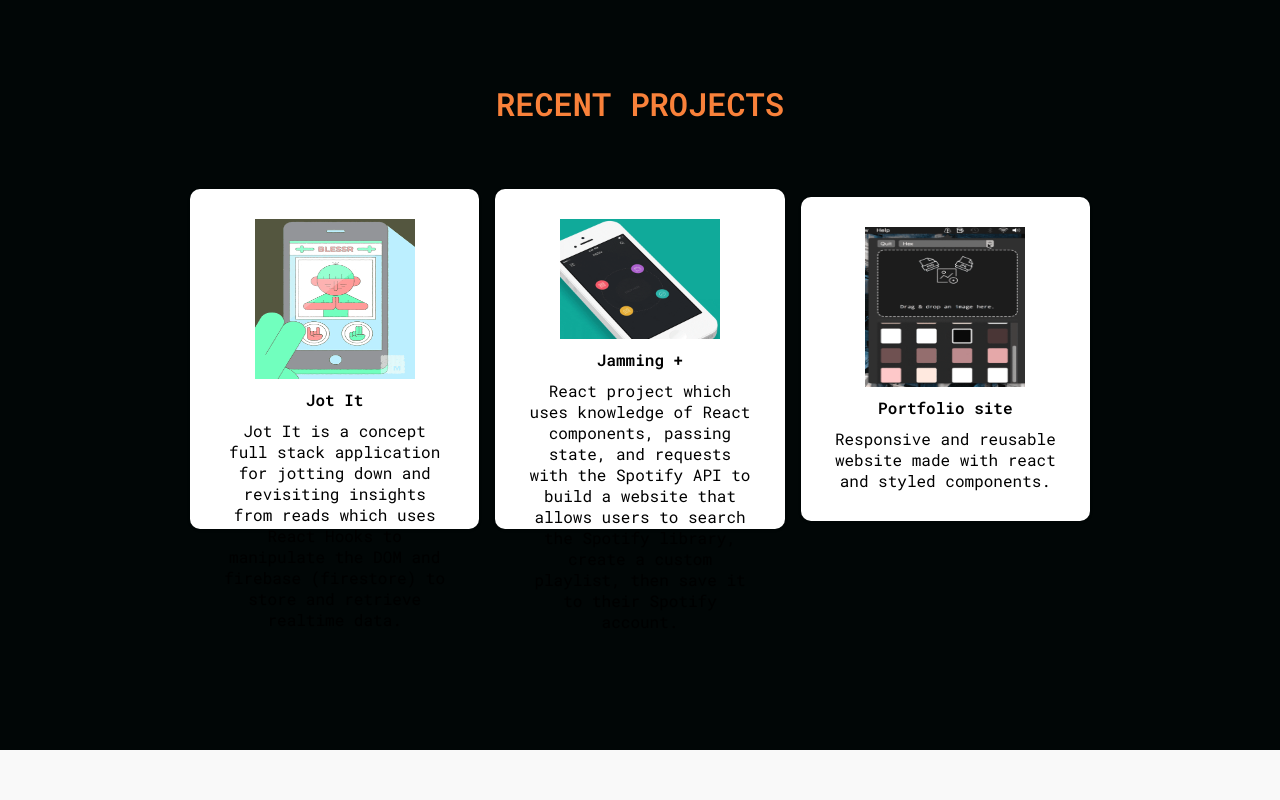
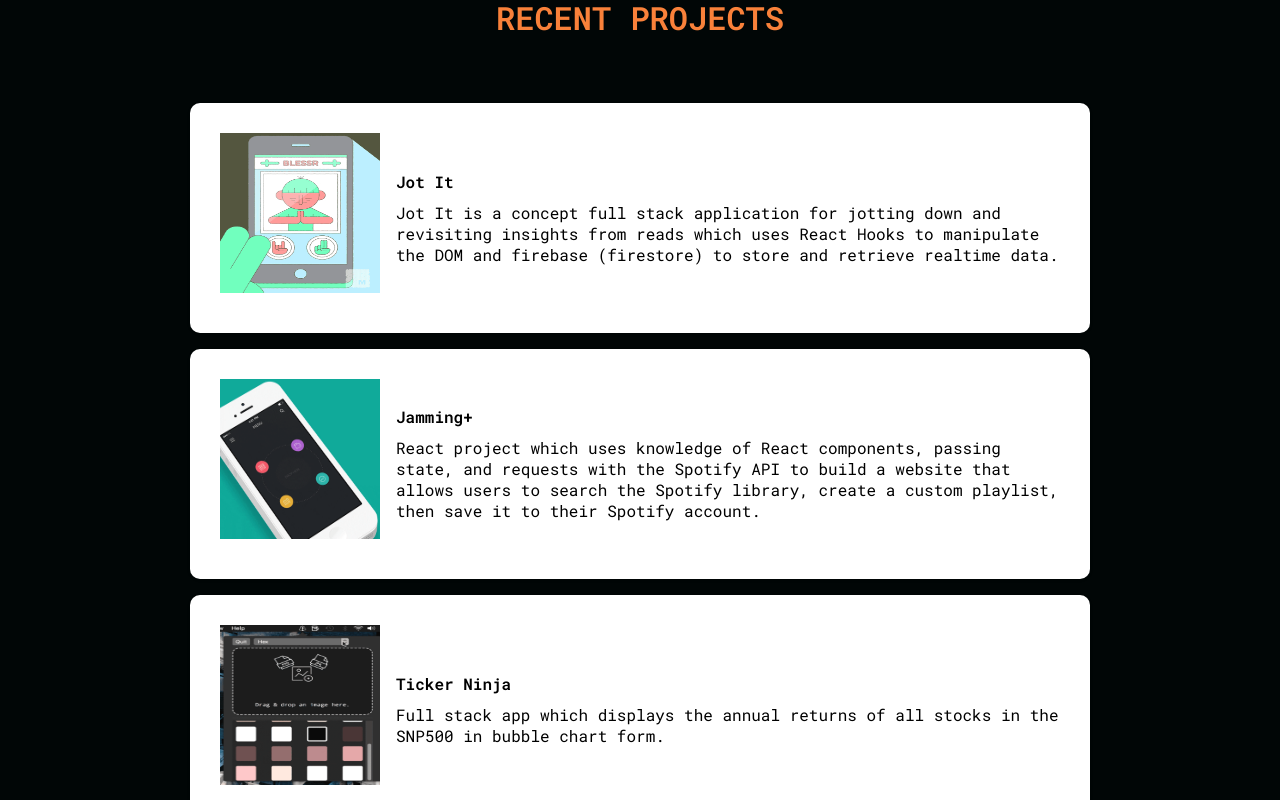
Before and after one commit to awalemandi/portfolio-site, a React (Create React App) app: page / in a window 1280 px wide. Shown: the part 2880-3680 px from the top of the page. Built offline with nearby package versions, Linux system fonts and the light colour scheme.

Commit message:
Converted project cards to rows

```diff
--- a/src/components/InfoSection/Data.js
+++ b/src/components/InfoSection/Data.js
@@ -18,7 +18,7 @@
         I'm super passionate about most topics in the domain of science, technology, business and finance. I like to see myself as a perpetual learner with an obsessive need to improve and the discipline to follow through.
     `,
     thirdParagraph: `
-        When I am free, I like to read, make coffee with my aeropress, cook and eat delicious food, bake artisan bread, play boardgames or learn something new.
+        When I'm free, I like to read, brew coffee with my aeropress, cook (& eat) delicious food, bake artisan bread, play boardgames or learn something new.
         Click below to see what I've been learning recently (in addition to juggling).
     `,
     buttonLabel: 'See skills',
--- a/src/components/Projects/ProjectElements.js
+++ b/src/components/Projects/ProjectElements.js
@@ -1,7 +1,7 @@
 import styled from 'styled-components';
 
 export const ProjectsContainer = styled.div`
-    height: 890px;
+    height: 1100px;
     display: flex;
     flex-direction: column;
     justify-content: center;
@@ -23,13 +23,13 @@
     max-width: 1000px;
     margin: 0 auto;
     display: grid;
-    grid-template-columns: 1fr 1fr 1fr;
+    grid-template-rows: 1fr;
     align-items: center;
     grid-gap: 16px;
     padding: 0 50px;
 
     @media screen and (max-width: 1000px) {
-        grid-template-columns: 1fr 1fr;
+        grid-template-columns: 1fr;
     }
 
     @media screen and (max-width: 768px) {
@@ -41,7 +41,6 @@
 export const ProjectsCard = styled.div`
     background: #fff;
     display: flex;
-    flex-direction: column;
     justify-content: flex-start;
     align-items: center;
     border-radius: 10px;
@@ -55,6 +54,19 @@
         transition: all 0.2s ease-in-out;
         cursor: pointer;
     }
+`
+export const ProjectsThumbnail = styled.div`
+    display: flex;
+    flex-direction: column;
+    justify-content: center;
+    align-items: center;
+`
+export const ProjectsDescription = styled.div`
+    margin-left: 1rem;
+    display: flex;
+    flex-direction: column;
+    justify-content: center;
+    align-items: left;
 `
 
 export const ProjectsIcon = styled.img`
@@ -81,5 +93,5 @@
 
 export const ProjectsP = styled.p`
     font-size: 1 rem;
-    text-align: center;
+    text-align: left;
 `
--- a/src/components/Projects/Projects.js
+++ b/src/components/Projects/Projects.js
@@ -3,6 +3,8 @@
     ProjectsContainer,
     ProjectsWrapper,
     ProjectsCard,
+    ProjectsThumbnail,
+    ProjectsDescription,
     ProjectsIcon,
     ProjectsH1,
     ProjectsH2,
@@ -19,19 +21,31 @@
                 <ProjectsH1>Recent Projects</ProjectsH1>
                 <ProjectsWrapper>
                     <ProjectsCard>
+                        <ProjectsThumbnail>
                             <ProjectsIcon src={Icon1} />
+                        </ProjectsThumbnail>
+                        <ProjectsDescription>
                             <ProjectsH2>Jot It</ProjectsH2>
                             <ProjectsP>Jot It is a concept full stack application for jotting down and revisiting insights from reads which uses React Hooks to manipulate the DOM and firebase (firestore) to store and retrieve realtime data.</ProjectsP>
+                        </ProjectsDescription>
                     </ProjectsCard>
                     <ProjectsCard>
+                        <ProjectsThumbnail>
                             <ProjectsIcon src={Icon2} />
-                        <ProjectsH2>Jamming +</ProjectsH2>
+                        </ProjectsThumbnail>
+                        <ProjectsDescription>
+                            <ProjectsH2>Jamming+</ProjectsH2>
                             <ProjectsP>React project which uses knowledge of React components, passing state, and requests with the Spotify API to build a website that allows users to search the Spotify library, create a custom playlist, then save it to their Spotify account.</ProjectsP>
+                        </ProjectsDescription>
                     </ProjectsCard>
                     <ProjectsCard>
+                        <ProjectsThumbnail>
                             <ProjectsIcon src={Icon3} />
-                        <ProjectsH2>Portfolio site</ProjectsH2>
-                        <ProjectsP>Responsive and reusable website made with react and styled components.</ProjectsP>
+                        </ProjectsThumbnail>
+                        <ProjectsDescription>
+                            <ProjectsH2>Ticker Ninja</ProjectsH2>
+                            <ProjectsP>Full stack app which displays the annual returns of all stocks in the SNP500 in bubble chart form.</ProjectsP>
+                        </ProjectsDescription>
                     </ProjectsCard>
                 </ProjectsWrapper>
             </ProjectsContainer>
```
Lines whose indentation alone changed are shown as unchanged.
